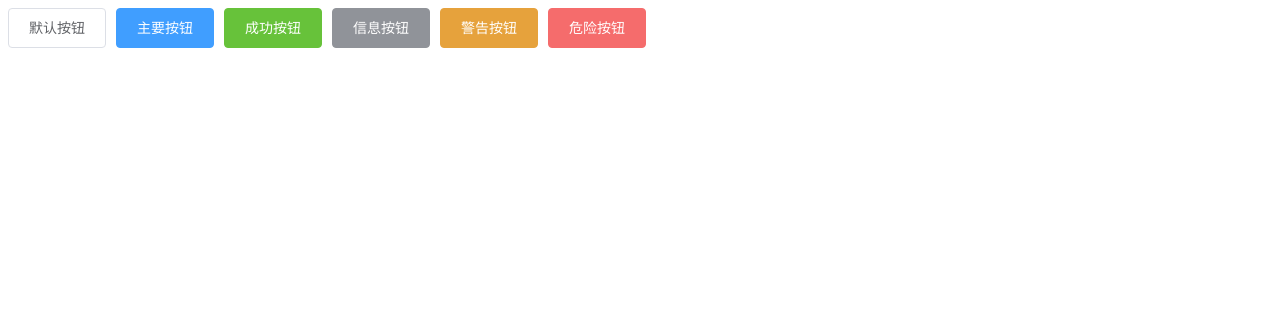
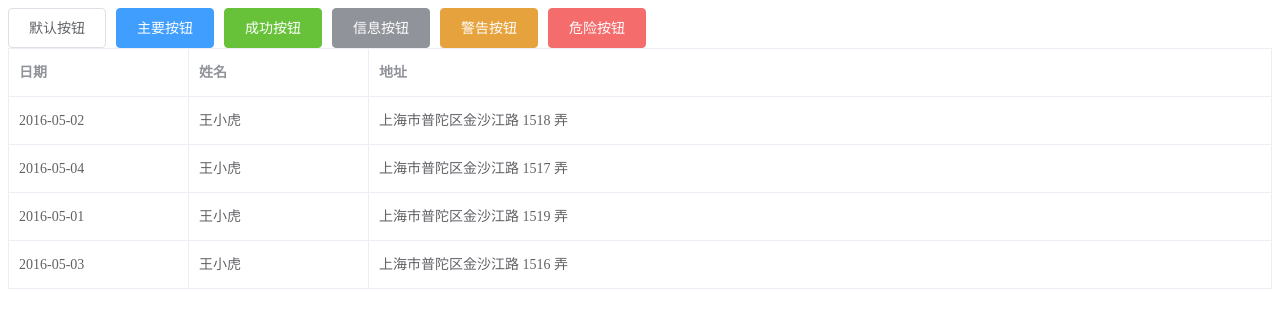
Before and after one commit to You-Kenhei/vue_project, a Vue app: page /#/ in a window 1280 px wide. Shown: the top 328 px of the page. Built offline with nearby package versions, Linux system fonts and the light colour scheme.

Commit message:
Update ElementView.vue

```diff
--- a/src/views/element/ElementView.vue
+++ b/src/views/element/ElementView.vue
@@ -9,12 +9,44 @@
       <el-button type="warning">警告按钮</el-button>
       <el-button type="danger">危险按钮</el-button>
     </el-row>
+
+    <!-- table表格 -->
+    <el-table :data="tableData" border style="width: 100%">
+      <el-table-column prop="date" label="日期" width="180"> </el-table-column>
+      <el-table-column prop="name" label="姓名" width="180"> </el-table-column>
+      <el-table-column prop="address" label="地址"> </el-table-column>
+    </el-table>
   </div>
 </template>
 
 <script>
 export default {
-
+  data() {
+    return {
+      tableData: [
+        {
+          date: "2016-05-02",
+          name: "王小虎",
+          address: "上海市普陀区金沙江路 1518 弄",
+        },
+        {
+          date: "2016-05-04",
+          name: "王小虎",
+          address: "上海市普陀区金沙江路 1517 弄",
+        },
+        {
+          date: "2016-05-01",
+          name: "王小虎",
+          address: "上海市普陀区金沙江路 1519 弄",
+        },
+        {
+          date: "2016-05-03",
+          name: "王小虎",
+          address: "上海市普陀区金沙江路 1516 弄",
+        }
+      ],
+    };
+  },
 };
 </script>
 
```
